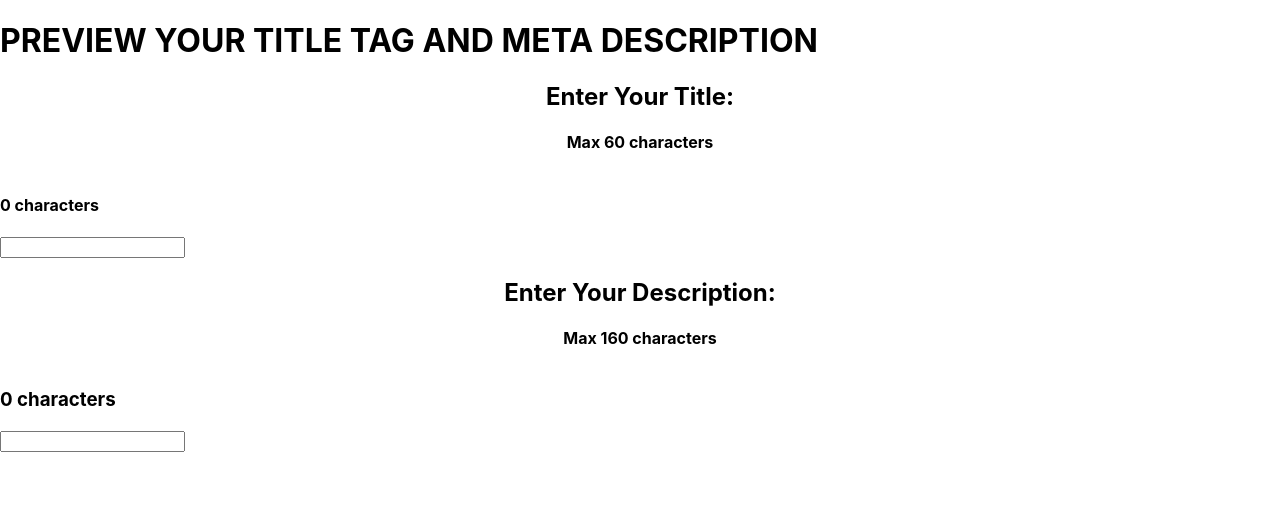
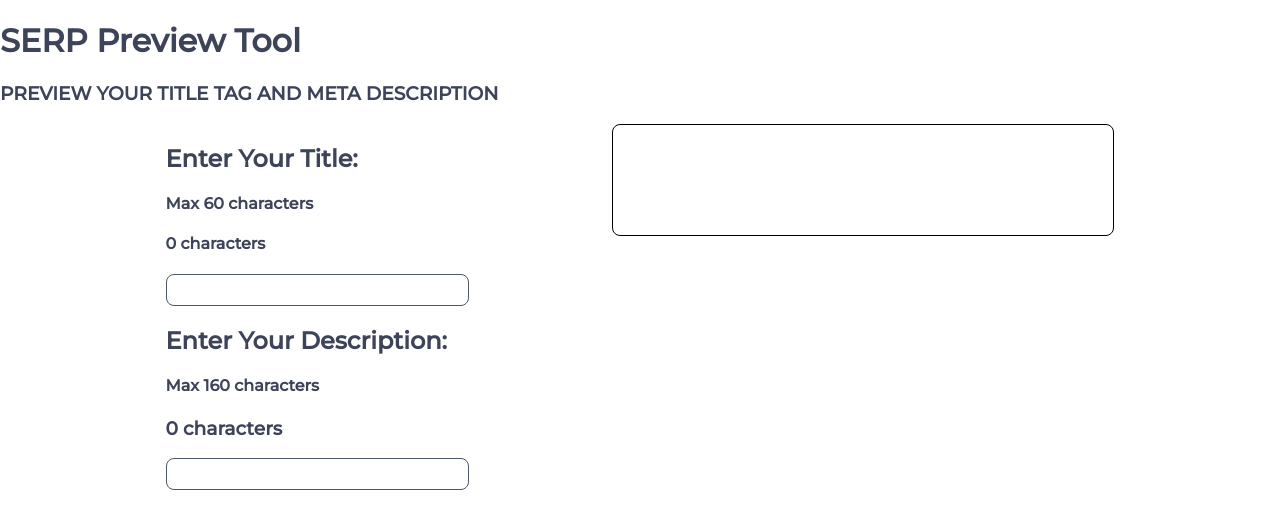
Before and after one commit to lindyem/title-tag-preview, a React (Create React App) app: page / in a window 1280 px wide. Shown: the top 528 px of the page. Built offline with nearby package versions, Linux system fonts and the light colour scheme.

Commit message:
Font and color styles

```diff
--- a/src/App.css
+++ b/src/App.css
@@ -1,11 +1,28 @@
 .container {
-  align-items: center;
+  display: flex;
+  flex-direction: row;
+  flex-wrap: wrap;
+  justify-content: space-evenly;
 }
-@keyframes App-logo-spin {
-  from {
-    transform: rotate(0deg);
-  }
-  to {
-    transform: rotate(360deg);
-  }
+.containerLeft {
+  margin-bottom: 50px;
 }
+
+.containerRight {
+
+}
+
+.displayBox {
+  border:  1px solid;
+  border-radius: 8px;
+  width: 500px;
+
+}
+
+.text {
+  width: 450px;
+  text-align: left;
+  padding:50px 0px 50px 0px;
+  word-wrap: break-word;
+  overflow: hidden;
+}
--- a/src/App.js
+++ b/src/App.js
@@ -3,6 +3,7 @@ import Title from './components/Title'
 import Description from './components/Description'
 import Input from './components/Input'
 import './App.css';
+import './index.css'
 
 
 function App() {
@@ -19,20 +20,38 @@ function App() {
 
   return (
     <Fragment>
-      <h1> PREVIEW YOUR TITLE TAG AND META DESCRIPTION </h1>
+      <header>
+        <h1>SERP Preview Tool</h1>
+        <h3> PREVIEW YOUR TITLE TAG AND META DESCRIPTION </h3>
+      </header>
 
+      <div className="container">
+        <div className="containerLeft">
+          <h2>Enter Your Title:</h2>
+          <h4>Max 60 characters</h4>
+            <h4>{ title.length } characters</h4>
+              <Input showError={title.length > 60} changeHandler={handleTitleInput} label='title'/>
 
-      <Title title={title} />
-      <div>
-        <h4>{ title.length } characters</h4>
-        <Input showError={title.length > 60} changeHandler={handleTitleInput} label='title'/>
-      </div>
+          <h2>Enter Your Description:</h2>
+            <h4>Max 160 characters</h4>
+              <h3>{ description.length} characters</h3>
+                <Input showError={description.length > 160} changeHandler={handleDescriptionInput} label='description'/>
+        </div>
 
-      <Description description={description} />
-      <div>
-        <h3>{ description.length} characters</h3>
-       <Input showError={description.length > 160} changeHandler={handleDescriptionInput} label='description'/>
-      </div>
+        <div className="containerRight">
+          <div className="displayBox">
+            <div className="text">
+              <div id="resultTitle">
+                <Title title={title}  />
+              </div>
+              <div id="resultDescription">
+                <Description description={description} />
+              </div>
+
+              </div>
+            </div>
+           </div>
+          </div>
     </Fragment>
   );
 }
--- a/src/components/Description.js
+++ b/src/components/Description.js
@@ -3,15 +3,12 @@ import '../input.css'
 function Description(props) {
   return (
     <div className="container">
-      <h2>Enter Your Description:</h2>
-         <h4>Max 160 characters</h4>
       <div className="textRender">
         {props.description.length > 160 && <i style={{ color: 'red' }} className="fa fa-exclamation-triangle"></i>}
-      </div>
-      <div style={{
-        color: props.description.length > 160 ? 'red' : 'black'
-      }}>
-        <p>{props.description}</p>
+        <div className="resultsDescription" style={{
+          color: props.description.length > 160 && 'red' }}>
+          {props.description}
+        </div>
       </div>
     </div>
   )
--- a/src/components/Input.js
+++ b/src/components/Input.js
@@ -1,3 +1,4 @@
+import '../input.css'
 
 function Input({label, showError, changeHandler}) {
   return (
--- a/src/components/Title.js
+++ b/src/components/Title.js
@@ -3,14 +3,13 @@ import '../input.css'
 function Title(props) {
   return (
       <div className="container">
-        <h2>Enter Your Title:</h2>
-         <h4>Max 60 characters</h4>
-            <div className="textRender">
+
+      <div className="textRender">
             <div className="faIcon">{props.title.length > 60 && <i style={{ color: 'red' }} className="fa fa-exclamation-triangle"></i>}
             </div>
-            <div style={{
-              color: props.title.length > 60 ? 'red' : 'black'
-            }}> { props.title}
+            <div className="resultsTitle" style={{
+                color: props.title.length > 60 && 'red'}}>
+              {props.title}
             </div>
           </div>
       </div>
--- a/src/index.css
+++ b/src/index.css
@@ -1,3 +1,5 @@
+@import url('https://fonts.googleapis.com/css2?family=Montserrat:wght@300;500&display=swap');
+
 body {
   margin: 0;
   font-family: -apple-system, BlinkMacSystemFont, 'Segoe UI', 'Roboto', 'Oxygen',
@@ -11,3 +13,8 @@ code {
   font-family: source-code-pro, Menlo, Monaco, Consolas, 'Courier New',
     monospace;
 }
+
+h1, h2, h3, h4 {
+  font-family: 'Montserrat', sans-serif;
+  color: #3d4459;
+}
--- a/src/index.js
+++ b/src/index.js
@@ -1,6 +1,5 @@
 import React from 'react';
 import ReactDOM from 'react-dom';
-import './index.css';
 import App from './App';
 
 
--- a/src/input.css
+++ b/src/input.css
@@ -1,8 +1,31 @@
+input {
+  border: 1px solid #4c5767;
+  border-radius: 8px;
+  width: 100%;
+  height: 10px;
+  padding: 10px;
+}
+
 .container {
-  text-align: center;
+ display: flex;
 }
 
 .textRender {
-display: flex;
+text-align: left;
+width: 350px;
+font-family: Arial, sans-serif;
+}
 
+.resultsTitle {
+  color: #1e0fbe;
+  font-size: 18px;
+  line-height: 18px;
+  margin-bottom: 10px;
 }
+
+
+.resultsDescription {
+  color: #545454;
+  font-size: 13px;
+  line-height: 1.4;
+}
```
